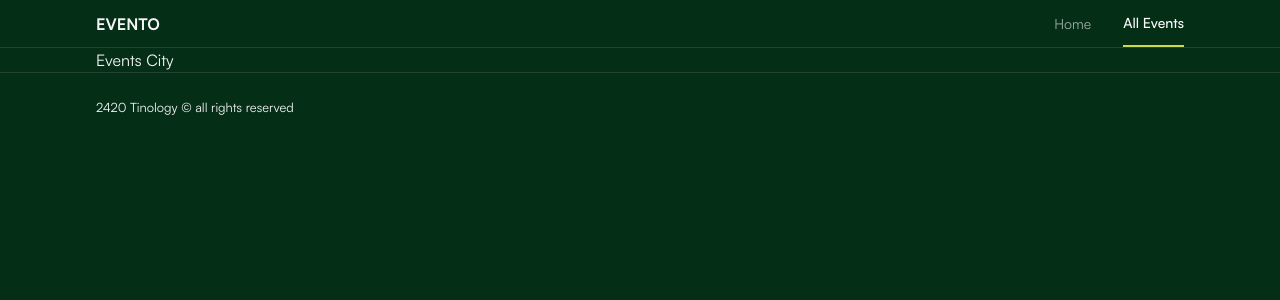
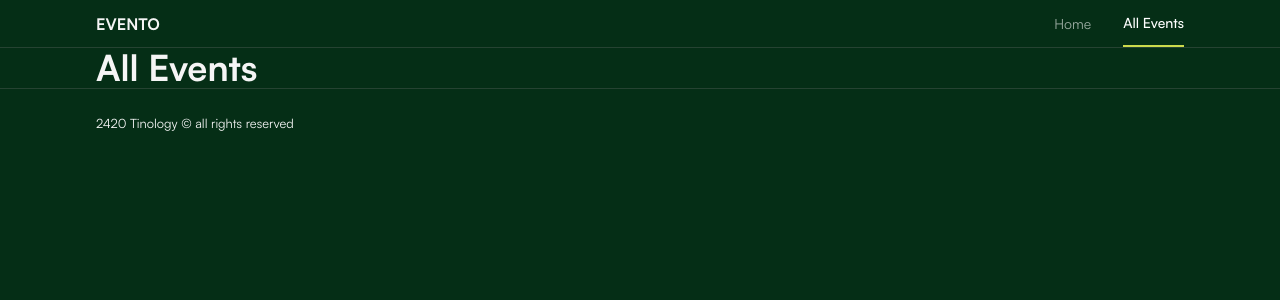
Before and after one commit to justin-0/evento, a Next.js app: page /events/all in a window 1280 px wide. Shown: the top 300 px of the page. Built offline with nearby package versions, Linux system fonts and the light colour scheme.

Commit message:
header componet to get pathname and update dynamically, helper function to extract path name and capitalise for formatting

```diff
--- a/src/app/events/[city]/page.tsx
+++ b/src/app/events/[city]/page.tsx
@@ -1,4 +1,9 @@
-type pageProps = {};
-export default function Events({}: pageProps) {
-  return <main className="px-5 md:px-24">Events City</main>;
+import Heading from "@/components/header";
+
+export default function Events() {
+  return (
+    <main className="px-5 md:px-24">
+      <Heading />
+    </main>
+  );
 }
--- /dev/null
+++ b/src/components/header.tsx
@@ -0,0 +1,17 @@
+"use client";
+
+import { usePathname } from "next/navigation";
+import { getPathname } from "@/lib/getPathname";
+
+export default function Heading() {
+  const path = usePathname();
+  const destination = getPathname(path);
+
+  return (
+    <h1 className="text-xl font-bold lg:text-4xl">
+      {destination === "All"
+        ? `${destination} Events`
+        : `Events in ${destination}`}
+    </h1>
+  );
+}
--- a/src/components/navigation.tsx
+++ b/src/components/navigation.tsx
@@ -6,7 +6,6 @@ import { usePathname } from "next/navigation";
 
 export default function Navigation() {
   const path = usePathname();
-  console.log(path);
 
   return (
     <nav className="flex h-12 w-full items-center justify-between border-b border-neutral-500/30 px-5 md:px-24">
@@ -21,7 +20,7 @@ export default function Navigation() {
           className={clsx(
             "flex h-full items-center transition hover:text-white",
             {
-              "border-accent border-b-2 font-medium text-white transition":
+              "border-b-2 border-accent font-medium text-white transition":
                 path === "/",
             },
           )}
@@ -33,7 +32,7 @@ export default function Navigation() {
           className={clsx(
             "flex h-full items-center transition hover:text-white",
             {
-              "border-accent border-b-2 font-medium text-white transition":
+              "border-b-2 border-accent font-medium text-white transition":
                 path === "/events/all",
             },
           )}
--- /dev/null
+++ b/src/lib/getPathname.ts
@@ -0,0 +1,7 @@
+export function getPathname(path: string): string {
+  const splitpath = path.split("/");
+  const destination = splitpath[2];
+  const capitalise = destination.charAt(0).toUpperCase();
+
+  return capitalise + destination.substring(1);
+}
```
